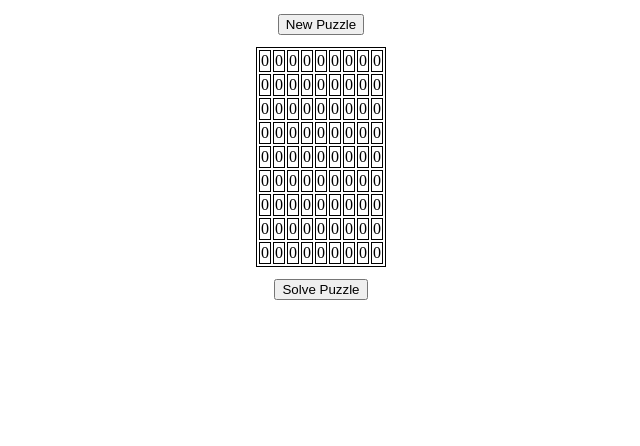
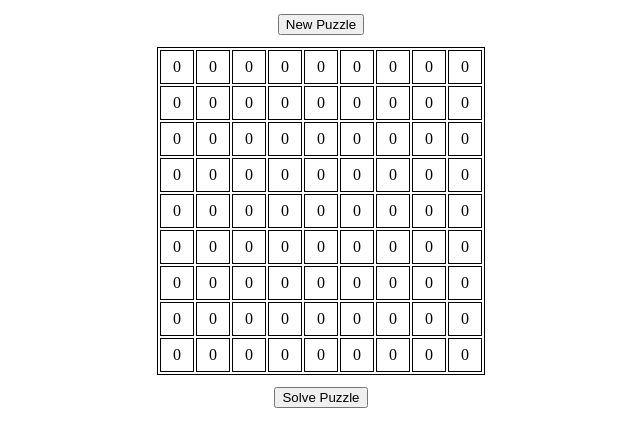
Before and after one commit to tonyvu2014/sodoku-solver, a React app: page / in a window 1280 px wide. Shown: the top 446 px of the page, without its empty margins (319-959 px from the left). Built offline with nearby package versions, Linux system fonts and the light colour scheme; the HTML template or start-up script is replaced by a standard one.

Commit message:
Update styles

```diff
--- a/src/components/SudokuPuzzle.css
+++ b/src/components/SudokuPuzzle.css
@@ -1,3 +1,15 @@
 .puzzle-table {
   margin: 6px auto;
+  border: 1px black solid;
 }
+
+.puzzle-row {
+  border: 1px black solid;
+}
+
+.puzzle-cell {
+  border: 1px black solid;
+  width: 30px;
+  height: 30px;
+  text-align: center;
+}
--- a/src/components/SudokuPuzzle.jsx
+++ b/src/components/SudokuPuzzle.jsx
@@ -4,12 +4,12 @@ import ld from 'lodash';
 import './SudokuPuzzle.css';
 
 const SudokuPuzzle = ({ values }) => (
-  <table className="puzzle-table" style={{ borderWidth: '1px', borderColor: 'black', borderStyle: 'solid' }}>
+  <table className="puzzle-table">
     <tbody>
       {
         ld.range(9).map(i => (
-          <tr key={i} style={{ borderWidth: '1px', borderColor: 'black', borderStyle: 'solid' }}>
-            {ld.range(9).map(j => (<td key={`${i}-${j}`} style={{ borderWidth: '1px', borderColor: 'black', borderStyle: 'solid' }}>{values[i][j]}</td>))}
+          <tr key={i} className="puzzle-row">
+            {ld.range(9).map(j => (<td key={`${i}-${j}`} className="puzzle-cell">{values[i][j]}</td>))}
           </tr>
         ))
       }
```
